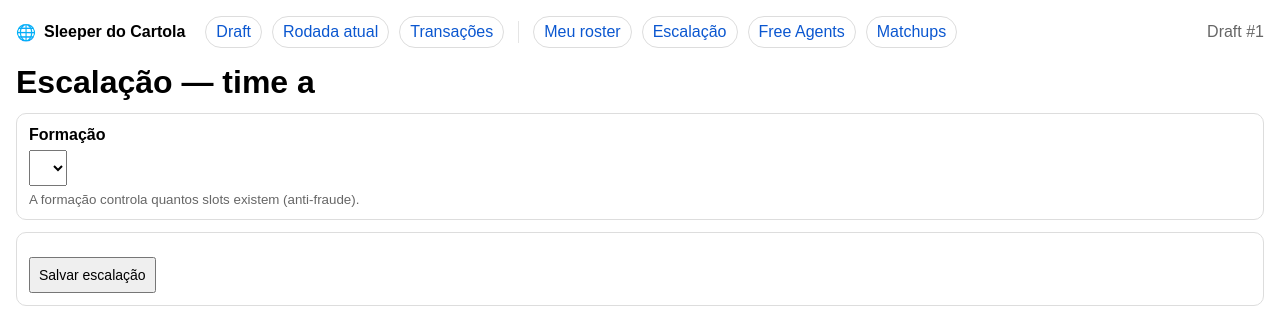
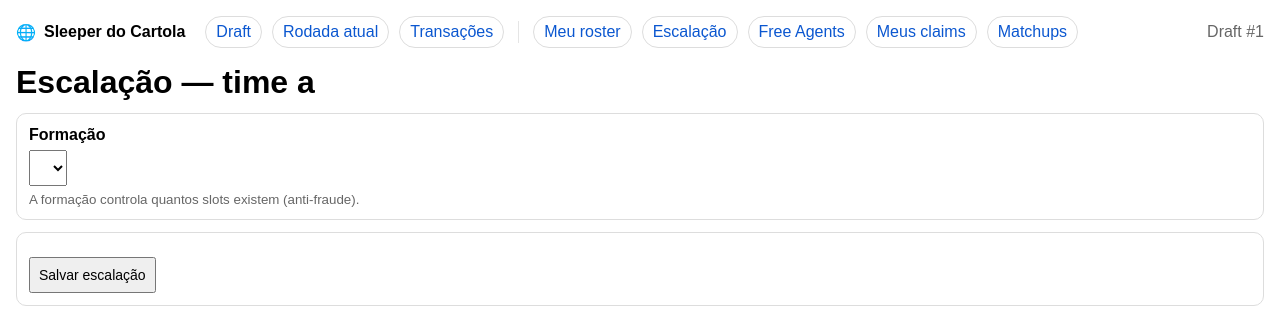
Before and after one commit to matheusbksimoes/fantasy-futebol, a Django app: template league/templates/league/set_lineup.html in a window 1280 px wide. Shown: the top 310 px of the page. Run offline with Django 5.2, Linux system fonts and the light colour scheme; the template is opened without the code that fills it: values that come from a table or form of the project are taken from there, others are empty; data comes from the database, SQL or seed files in the repository; parts of the project's set-up code (start-up, migrations or seed data) failed here and were passed over.

Commit message:
Add claims routes and nav link

```diff
--- a/league/templates/league/base.html
+++ b/league/templates/league/base.html
@@ -59,7 +59,6 @@
         Rodada atual
       </a>
 
-      {# Se você criar uma página de schedule depois, deixe isso pronto #}
       {% if schedule_url %}
         <a class="pill {% if active_tab == 'schedule' %}pill-active{% endif %}"
            href="{{ schedule_url }}">
@@ -91,17 +90,19 @@
         Free Agents
       </a>
 
-      {# ✅ NOVO BOTÃO: MEU MATCHUP #}
+      <a class="pill {% if active_tab == 'my_claims' %}pill-active{% endif %}"
+         href="{% url 'my_claims' team.id %}">
+        Meus claims
+      </a>
+
       {% if week %}
         <a class="pill {% if active_tab == 'my_matchup' %}pill-active{% endif %}"
            href="{% url 'matchup_view' draft.id week.number team.id %}">
           Meu matchup
         </a>
       {% endif %}
-
     {% endif %}
 
-    {# ✅ NOVO BOTÃO: TODOS OS MATCHUPS DA RODADA #}
     {% if draft %}
       <a class="pill {% if active_tab == 'all_matchups' %}pill-active{% endif %}"
          href="{% url 'current_week_matchups' draft.id %}">
@@ -115,7 +116,6 @@
     </div>
   </div>
 
-  {# ✅ Mensagens (feedback de claim criado / erros etc.) #}
   {% if messages %}
     <div class="messages">
       {% for message in messages %}
--- a/league/urls.py
+++ b/league/urls.py
@@ -22,11 +22,16 @@ urlpatterns = [
     path("teams/<int:team_id>/add/<int:player_id>/", views.add_free_agent, name="add_free_agent"),
     path("teams/<int:team_id>/drop/<int:player_id>/", views.drop_player, name="drop_player"),
 
+    # ✅ claims
+    path("teams/<int:team_id>/claims/", views.my_claims, name="my_claims"),
+    path("teams/<int:team_id>/claims/<int:claim_id>/update/", views.update_claim, name="update_claim"),
+    path("teams/<int:team_id>/claims/<int:claim_id>/cancel/", views.cancel_claim, name="cancel_claim"),
+
     path("draft/<int:draft_id>/weeks/postpone/", views.postpone_current_week, name="postpone_current_week"),
 
     path("draft/<int:draft_id>/week/", views.current_week_view, name="current_week_matchups"),
     path("draft/<int:draft_id>/week/current/", views.current_week_view, name="current_week"),
 
     path("draft/<int:draft_id>/week/<int:week_number>/scores/", views.edit_week_scores, name="edit_week_scores"),
-    path("draft/<int:draft_id>/week/<int:week_number>/matchup/<int:team_id>/",views.matchup_view,name="matchup_view"),
+    path("draft/<int:draft_id>/week/<int:week_number>/matchup/<int:team_id>/", views.matchup_view, name="matchup_view"),
 ]
```
